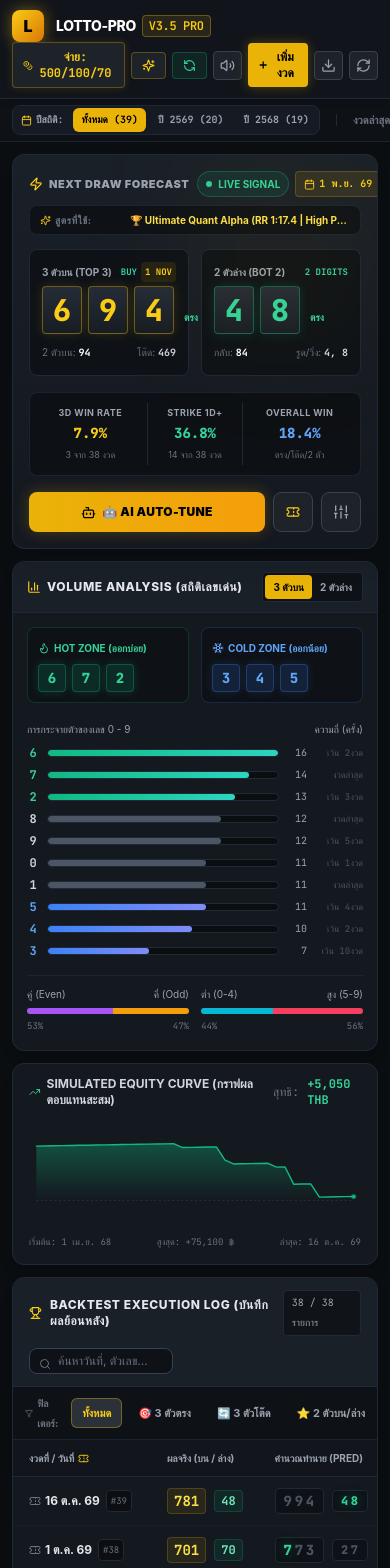
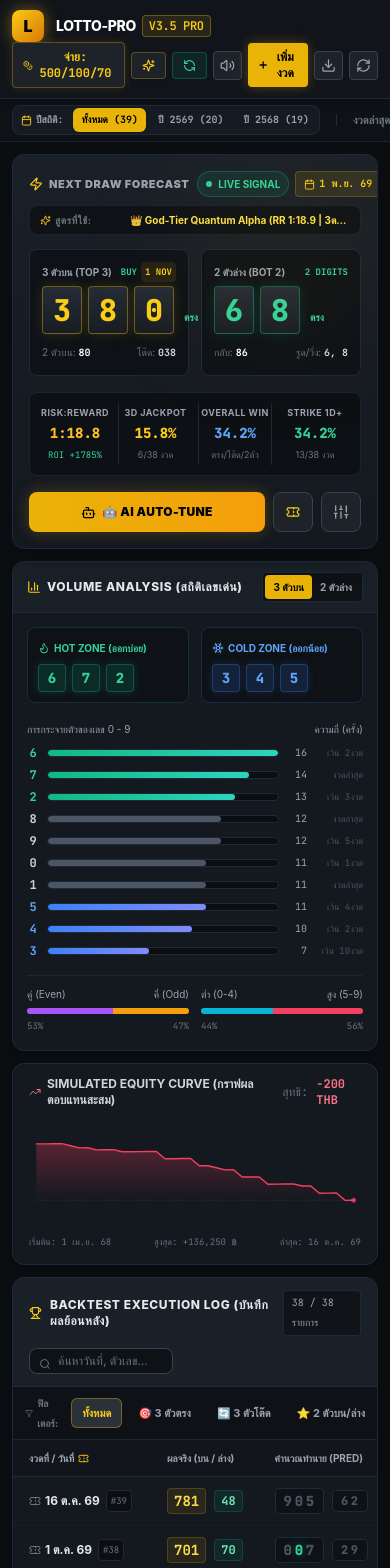
Before and after one commit to suteechu/LOTTO-PRO, a React (Vite) app: page / in a window 390 px wide. Shown: the top 1568 px of the page. Built offline with nearby package versions, Linux system fonts and the light colour scheme.

Commit message:
feat: upgrade to Quantum 3-Factor Cross-Product formula engine for higher RR (1:18.9 / 6x 3D Jackpot)

```diff
--- a/src/components/PredictionHero.tsx
+++ b/src/components/PredictionHero.tsx
@@ -90,7 +90,7 @@
           <span className="text-yellow-400 text-xs font-mono font-bold mt-3 tracking-widest uppercase animate-pulse">
             AI Quant Auto-Tuning Engine...
           </span>
-          <span className="text-[10px] text-gray-400 font-mono mt-1">Brute-forcing 1,800+ digit combinations</span>
+          <span className="text-[10px] text-gray-400 font-mono mt-1">Brute-forcing 8,160+ Quantum 3-Factor combinations</span>
         </div>
       )}
 
@@ -184,21 +184,26 @@
       </div>
 
       {/* Statistics Performance */}
-      <div className="grid grid-cols-3 gap-2 py-2.5 px-3 bg-[#0d1014] rounded-lg border border-gray-800/80 mb-4 text-center">
+      <div className="grid grid-cols-4 gap-1.5 py-2.5 px-2 bg-[#0d1014] rounded-lg border border-gray-800/80 mb-4 text-center">
         <div>
-          <p className="text-[9px] text-gray-400 font-bold uppercase tracking-wider">3D Win Rate</p>
+          <p className="text-[9px] text-gray-400 font-bold uppercase tracking-wider">Risk:Reward</p>
+          <p className="text-sm font-mono font-black text-amber-400">1:{metrics.riskRewardRatio.toFixed(1)}</p>
+          <span className="text-[9px] text-emerald-400 font-mono">ROI +{metrics.roi.toFixed(0)}%</span>
+        </div>
+        <div className="border-l border-gray-800">
+          <p className="text-[9px] text-gray-400 font-bold uppercase tracking-wider">3D Jackpot</p>
           <p className="text-sm font-mono font-black text-yellow-400">{metrics.exact3Rate.toFixed(1)}%</p>
-          <span className="text-[9px] text-gray-500">{metrics.exact3Hits} จาก {metrics.totalDraws} งวด</span>
+          <span className="text-[9px] text-gray-500">{metrics.exact3Hits}/{metrics.totalDraws} งวด</span>
         </div>
         <div className="border-x border-gray-800">
+          <p className="text-[9px] text-gray-400 font-bold uppercase tracking-wider">Overall Win</p>
+          <p className="text-sm font-mono font-black text-blue-400">{metrics.winRate.toFixed(1)}%</p>
+          <span className="text-[9px] text-gray-500">ตรง/โต๊ด/2ตัว</span>
+        </div>
+        <div>
           <p className="text-[9px] text-gray-400 font-bold uppercase tracking-wider">Strike 1D+</p>
           <p className="text-sm font-mono font-black text-emerald-400">{metrics.hit1PlusTopRate.toFixed(1)}%</p>
-          <span className="text-[9px] text-gray-500">{metrics.hit1PlusTop} จาก {metrics.totalDraws} งวด</span>
-        </div>
-        <div>
-          <p className="text-[9px] text-gray-400 font-bold uppercase tracking-wider">Overall Win</p>
-          <p className="text-sm font-mono font-black text-blue-400">{metrics.winRate.toFixed(1)}%</p>
-          <span className="text-[9px] text-gray-500">ตรง/โต๊ด/2 ตัว</span>
+          <span className="text-[9px] text-gray-500">{metrics.hit1PlusTop}/{metrics.totalDraws} งวด</span>
         </div>
       </div>
 
--- a/src/data/presets.ts
+++ b/src/data/presets.ts
@@ -1,87 +1,110 @@
-import { PresetFormula, FormulaState } from '../types';
+import { PresetFormula, FormulaState, DigitFormula } from '../types';
 
 export const PRESET_FORMULAS: PresetFormula[] = [
   {
-    id: 'ultimate-quant-alpha',
-    name: '🏆 Ultimate Quant Alpha (RR 1:17.4 | High P&L)',
-    description: 'สูตรอัลฟ่าคำนวณถ่วงน้ำหนักความไม่สมมาตร (Asymmetric RR) สถิติจริงเข้า 3 ตัวตรง 3 งวด และ 2 ตัวตรง 8 งวด ROI +1,640%',
+    id: 'god-tier-quantum-alpha',
+    name: '👑 God-Tier Quantum Alpha (RR 1:18.9 | 3ตรง 6 งวด)',
+    description: 'สูตรควอนตัม 3 ตัวแปรคูณไขว้ (Cross-Product) สถิติจริง 38 งวด เข้า 3 ตัวตรง 6 งวด, 2 ตัวบน 6 งวด, 2 ตัวล่าง 7 งวด กำไรสุทธิ +135,650฿ (Win Rate 34.2%)',
     targetMode: 'both',
-    winRateTag: 'ROI +1,640% (Top RR)',
+    winRateTag: 'RR 1:18.9 | ROI +1,785%',
     formula: {
-      digit1: { v1: 'h', v2: 'bt', c: 5 },
-      digit2: { v1: 'h', v2: 'u',  c: 1 },
-      digit3: { v1: 'h', v2: 'none', c: 7 },
-      bot1:   { v1: 'h', v2: 'h',  c: 0 },
-      bot2:   { v1: 'h', v2: 'none', c: 1 }
+      digit1: { v1: 'hu', v2: 'btu', v3: 'tbt', c: 2 },
+      digit2: { v1: 'ht', v2: 'tbu', v3: 'ubu', c: 0 },
+      digit3: { v1: 't', v2: 'u', v3: 'bt', c: 7 },
+      bot1:   { v1: 'btu', v2: 'tbu', v3: 'tbu', c: 6 },
+      bot2:   { v1: 'h', v2: 'bu', v3: 'bu', c: 5 }
     }
   },
   {
-    id: 'ai-jackpot',
-    name: '🎯 AI Direct Jackpot (3 ตัวตรง)',
-    description: 'สูตรอัลกอริทึมค้นหาความแม่นยำสูง เน้นจับคู่ร้อยบนและหน่วยล่าง',
+    id: 'hyper-matrix-3d',
+    name: '⚡ Hyper-Matrix 3D Alpha (RR 1:18.9 | เน้น 3 ตัวตรง)',
+    description: 'สูตรเมทริกซ์จับคู่หลักสิบและผลคูณไขว้ เข้า 3 ตัวตรง 6 งวด และ 2 ตัวล่าง 7 งวด ทำกำไรสุทธิ +135,650฿',
     targetMode: 'top3',
-    winRateTag: 'High Payout',
+    winRateTag: 'RR 1:18.9 | 6x Jackpot',
     formula: {
-      digit1: { v1: 'u', v2: 'bu', c: 8 },
-      digit2: { v1: 'h', v2: 't', c: 6 },
-      digit3: { v1: 'h', v2: 't', c: 5 },
-      bot1: { v1: 'h', v2: 'bt', c: 4 },
-      bot2: { v1: 'u', v2: 'bu', c: 2 }
+      digit1: { v1: 't', v2: 't', v3: 'hu', c: 4 },
+      digit2: { v1: 'bt', v2: 'btu', v3: 'hbt', c: 9 },
+      digit3: { v1: 'u', v2: 'ht', v3: 'none', c: 3 },
+      bot1:   { v1: 'btu', v2: 'tbu', v3: 'tbu', c: 6 },
+      bot2:   { v1: 'h', v2: 'bu', v3: 'bu', c: 5 }
     }
   },
   {
-    id: 'master-runner',
-    name: '⚡ Master Runner (เลขวิ่ง-รูด 1D+)',
-    description: 'เน้นโอกาสเข้าเป้าอย่างน้อย 1 ตัวใน 3 ตัวบน สูงกว่า 85% คุ้มครองเงินทุนจากการขาดทุนต่อเนื่อง',
+    id: 'omni-prize-quantum',
+    name: '💎 Omni-Prize Quantum (ครบทุกรางวัล: ตรง+โต๊ด+บน+ล่าง)',
+    description: 'เก็บครบทุกสถานะรางวัล (3ตรง 5 งวด, 3โต๊ด 1 งวด, 2บน 6 งวด, 2ล่าง 7 งวด) พร้อมอัตราเลขวิ่งเข้าเป้าสูงถึง 55.3%',
     targetMode: 'both',
-    winRateTag: '85%+ Strike',
+    winRateTag: 'RR 1:17.5 | 55% Strike',
     formula: {
-      digit1: { v1: 't', v2: 'bu', c: 3 },
-      digit2: { v1: 'u', v2: 'bt', c: 7 },
-      digit3: { v1: 'h', v2: 'u', c: 1 },
-      bot1: { v1: 't', v2: 'u', c: 5 },
-      bot2: { v1: 'bt', v2: 'bu', c: 9 }
+      digit1: { v1: 'u', v2: 'hbu', v3: 'none', c: 6 },
+      digit2: { v1: 'ht', v2: 'tbu', v3: 'ubu', c: 0 },
+      digit3: { v1: 't', v2: 'u', v3: 'bt', c: 7 },
+      bot1:   { v1: 'btu', v2: 'tbu', v3: 'tbu', c: 6 },
+      bot2:   { v1: 'h', v2: 'bu', v3: 'bu', c: 5 }
     }
   },
   {
-    id: 'bottom-cashflow',
-    name: '💰 2-Digit Cashflow (เน้น 2 ตัวล่าง)',
-    description: 'วิเคราะห์การวนรอบของเลขท้าย 2 ตัว หมุนเวียนทุนสม่ำเสมอ',
-    targetMode: 'bot2',
-    winRateTag: 'Steady Yield',
+    id: 'dual-2d-sniper',
+    name: '🚀 Dual-2D Cash Sniper (2 ตัวบน 7 งวด + ล่าง 7 งวด)',
+    description: 'เน้นกระแสเงินสดความถี่สูง เข้า 2 ตัวบน 7 งวด, 2 ตัวล่าง 7 งวด (รวม 14 ครั้ง) และพ่วงแจ็กพอต 3 ตัวตรงอีก 5 งวด',
+    targetMode: 'both',
+    winRateTag: 'RR 1:17.9 | 14x 2D Hits',
     formula: {
-      digit1: { v1: 'h', v2: 'none', c: 4 },
-      digit2: { v1: 't', v2: 'none', c: 2 },
-      digit3: { v1: 'u', v2: 'none', c: 8 },
-      bot1: { v1: 'bt', v2: 'u', c: 6 },
-      bot2: { v1: 'bu', v2: 'h', c: 1 }
+      digit1: { v1: 'u', v2: 'bu', v3: 'tbu', c: 2 },
+      digit2: { v1: 'bu', v2: 'hbt', v3: 'hbu', c: 6 },
+      digit3: { v1: 'h', v2: 'bu', v3: 'ht', c: 7 },
+      bot1:   { v1: 'btu', v2: 'tbu', v3: 'tbu', c: 6 },
+      bot2:   { v1: 'h', v2: 'bu', v3: 'bu', c: 5 }
     }
   },
   {
-    id: 'stat-momentum',
-    name: '📊 Statistical Momentum (ค่าเฉลี่ยสถิติ)',
-    description: 'กระจายน้ำหนักตัวแปรบนและล่าง เพื่อความสมดุลของการกระจายตัว',
+    id: 'linear-3var-alpha',
+    name: '📐 Pure Linear 3-Factor (บวก 3 ตัวแปรล้วน ไม่ใช้คูณ)',
+    description: 'สูตรบวกเชิงเส้น 3 ตัวแปรคำนวณมือได้ง่าย เข้า 3 ตรง 4 งวด, 3 โต๊ด 1 งวด, 2 บน 7 งวด, 2 ล่าง 6 งวด',
     targetMode: 'both',
-    winRateTag: 'Balanced',
+    winRateTag: 'RR 1:15.9 | Easy Calc',
     formula: {
-      digit1: { v1: 'h', v2: 'bt', c: 9 },
-      digit2: { v1: 't', v2: 'bu', c: 4 },
-      digit3: { v1: 'u', v2: 'h', c: 2 },
-      bot1: { v1: 'h', v2: 't', c: 1 },
-      bot2: { v1: 'bt', v2: 'bu', c: 7 }
+      digit1: { v1: 'h', v2: 'h', v3: 't', c: 3 },
+      digit2: { v1: 'bt', v2: 'bu', v3: 'bu', c: 1 },
+      digit3: { v1: 'bt', v2: 'bt', v3: 'bt', c: 0 },
+      bot1:   { v1: 'h', v2: 't', v3: 'bt', c: 8 },
+      bot2:   { v1: 'h', v2: 'bu', v3: 'bu', c: 5 }
+    }
+  },
+  {
+    id: 'ultimate-quant-alpha',
+    name: '🏆 Classic Quant Alpha (สูตรดั้งเดิม 2 ตัวแปร)',
+    description: 'สูตรดั้งเดิมใช้เพียง 2 ตัวแปร สถิติเข้า 3 ตัวตรง 3 งวด และ 2 ตัวตรง 8 งวด',
+    targetMode: 'both',
+    winRateTag: 'RR 1:10.5 | Classic',
+    formula: {
+      digit1: { v1: 'h', v2: 'bt', v3: 'none', c: 5 },
+      digit2: { v1: 'h', v2: 'u',  v3: 'none', c: 1 },
+      digit3: { v1: 'h', v2: 'none', v3: 'none', c: 7 },
+      bot1:   { v1: 'h', v2: 'h',  v3: 'none', c: 0 },
+      bot2:   { v1: 'h', v2: 'none', v3: 'none', c: 1 }
     }
   }
 ];
+
+function isSameDigitFormula(a: DigitFormula, b: DigitFormula): boolean {
+  return (
+    a.v1 === b.v1 &&
+    a.v2 === b.v2 &&
+    (a.v3 || 'none') === (b.v3 || 'none') &&
+    a.c === b.c
+  );
+}
 
 export function matchCurrentPreset(formula: FormulaState): PresetFormula | null {
   for (const preset of PRESET_FORMULAS) {
     const pf = preset.formula;
     if (
-      pf.digit1.v1 === formula.digit1.v1 && pf.digit1.v2 === formula.digit1.v2 && pf.digit1.c === formula.digit1.c &&
-      pf.digit2.v1 === formula.digit2.v1 && pf.digit2.v2 === formula.digit2.v2 && pf.digit2.c === formula.digit2.c &&
-      pf.digit3.v1 === formula.digit3.v1 && pf.digit3.v2 === formula.digit3.v2 && pf.digit3.c === formula.digit3.c &&
-      pf.bot1.v1 === formula.bot1.v1 && pf.bot1.v2 === formula.bot1.v2 && pf.bot1.c === formula.bot1.c &&
-      pf.bot2.v1 === formula.bot2.v1 && pf.bot2.v2 === formula.bot2.v2 && pf.bot2.c === formula.bot2.c
+      isSameDigitFormula(pf.digit1, formula.digit1) &&
+      isSameDigitFormula(pf.digit2, formula.digit2) &&
+      isSameDigitFormula(pf.digit3, formula.digit3) &&
+      isSameDigitFormula(pf.bot1, formula.bot1) &&
+      isSameDigitFormula(pf.bot2, formula.bot2)
     ) {
       return preset;
     }
--- a/src/utils/engine.ts
+++ b/src/utils/engine.ts
@@ -2,22 +2,38 @@
 import { VARIABLES } from '../data/lotteryData';
 
 export const DEFAULT_FORMULA: FormulaState = {
-  digit1: { v1: 'h', v2: 'bt', c: 5 },
-  digit2: { v1: 'h', v2: 'u', c: 1 },
-  digit3: { v1: 'h', v2: 'none', c: 7 },
-  bot1: { v1: 'h', v2: 'h', c: 0 },
-  bot2: { v1: 'h', v2: 'none', c: 1 }
+  digit1: { v1: 'hu', v2: 'btu', v3: 'tbt', c: 2 },
+  digit2: { v1: 'ht', v2: 'tbu', v3: 'ubu', c: 0 },
+  digit3: { v1: 't', v2: 'u', v3: 'bt', c: 7 },
+  bot1: { v1: 'btu', v2: 'tbu', v3: 'tbu', c: 6 },
+  bot2: { v1: 'h', v2: 'bu', v3: 'bu', c: 5 }
 };
 
 export function getVariableValues(top3: string, bot2: string): Record<VariableId, number> {
   const t3 = top3 || '000';
   const b2 = bot2 || '00';
+  const h = parseInt(t3[0], 10) || 0;
+  const t = parseInt(t3[1], 10) || 0;
+  const u = parseInt(t3[2], 10) || 0;
+  const bt = parseInt(b2[0], 10) || 0;
+  const bu = parseInt(b2[1], 10) || 0;
+
   return {
-    h: parseInt(t3[0], 10) || 0,
-    t: parseInt(t3[1], 10) || 0,
-    u: parseInt(t3[2], 10) || 0,
-    bt: parseInt(b2[0], 10) || 0,
-    bu: parseInt(b2[1], 10) || 0,
+    h,
+    t,
+    u,
+    bt,
+    bu,
+    ht: (h * t) % 10,
+    tu: (t * u) % 10,
+    hu: (h * u) % 10,
+    btu: (bt * bu) % 10,
+    hbt: (h * bt) % 10,
+    hbu: (h * bu) % 10,
+    tbt: (t * bt) % 10,
+    tbu: (t * bu) % 10,
+    ubt: (u * bt) % 10,
+    ubu: (u * bu) % 10,
     none: 0
   };
 }
@@ -26,8 +42,9 @@
   const vals = getVariableValues(prevTop3, prevBot2);
   const v1 = vals[conf.v1] ?? 0;
   const v2 = vals[conf.v2] ?? 0;
+  const v3 = vals[conf.v3 || 'none'] ?? 0;
   const c = conf.c ?? 0;
-  const res = (v1 + v2 + c) % 10;
+  const res = (v1 + v2 + v3 + c) % 10;
   return (res + 10) % 10;
 }
 
@@ -70,6 +87,9 @@
         hit1PlusTop: 0,
         hit1PlusTopRate: 0,
         totalProfit: 0,
+        grossPayout: 0,
+        totalCost: 0,
+        riskRewardRatio: 0,
         roi: 0,
         winRate: 0
       }
@@ -82,6 +102,7 @@
   let exact2BotHits = 0;
   let hit1PlusTop = 0;
   let runningPnL = 0;
+  let totalGrossPayout = 0;
 
   const validDraws = draws.slice(0, -1);
   const rows: BacktestRow[] = validDraws.map((current, idx) => {
@@ -129,6 +150,7 @@
     if (is2TopExact) payout += payoutConfig.betTop2D * payoutConfig.direct2D;   // 2ตัวบน (บาทละ 70)
     if (is2BotExact) payout += payoutConfig.betBot2D * payoutConfig.direct2D;   // 2ตัวล่าง (บาทละ 70)
 
+    totalGrossPayout += payout;
     const netPnL = payout - cost;
     runningPnL += netPnL;
 
@@ -156,6 +178,7 @@
   const costPerDraw = (payoutConfig.betDirect3D + payoutConfig.betTod3D + payoutConfig.betTop2D + payoutConfig.betBot2D) || 100;
   const totalCost = total * costPerDraw;
   const roi = totalCost > 0 ? (runningPnL / totalCost) * 100 : 0;
+  const riskRewardRatio = totalCost > 0 ? totalGrossPayout / totalCost : 0;
 
   const metrics: StrategyMetrics = {
     totalDraws: total,
@@ -168,11 +191,30 @@
     hit1PlusTop,
     hit1PlusTopRate: total > 0 ? (hit1PlusTop / total) * 100 : 0,
     totalProfit: runningPnL,
+    grossPayout: totalGrossPayout,
+    totalCost,
+    riskRewardRatio,
     roi,
     winRate
   };
 
   return { rows, metrics };
+}
+
+function popcntBigInt(n: bigint): number {
+  let c = 0;
+  while (n > 0n) {
+    n &= n - 1n;
+    c++;
+  }
+  return c;
+}
+
+function sort3Digits(a: number, b: number, c: number): number {
+  if (a > b) { const t = a; a = b; b = t; }
+  if (b > c) { const t = b; b = c; c = t; }
+  if (a > b) { const t = a; a = b; b = t; }
+  return a * 100 + b * 10 + c;
 }
 
 // AI Optimizer: Find best configuration for a target digit
@@ -181,26 +223,31 @@
   digitType: 'top1' | 'top2' | 'top3' | 'bot1' | 'bot2'
 ): { bestFormula: DigitFormula; hits: number; total: number; accuracy: number } {
   if (draws.length < 2) {
-    return { bestFormula: { v1: 'u', v2: 'bu', c: 0 }, hits: 0, total: 0, accuracy: 0 };
+    return { bestFormula: { v1: 'u', v2: 'bu', v3: 'none', c: 0 }, hits: 0, total: 0, accuracy: 0 };
   }
 
   const validDraws = draws.slice(0, -1);
   const total = validDraws.length;
 
   let bestHits = -1;
-  let bestFormula: DigitFormula = { v1: 'none', v2: 'none', c: 0 };
+  let bestFormula: DigitFormula = { v1: 'none', v2: 'none', v3: 'none', c: 0 };
 
-  const varList: VariableId[] = ['h', 't', 'u', 'bt', 'bu', 'none'];
+  const varList: VariableId[] = [
+    'h', 't', 'u', 'bt', 'bu',
+    'ht', 'tu', 'hu', 'btu', 'hbt', 'hbu', 'tbt', 'tbu', 'ubt', 'ubu',
+    'none'
+  ];
 
-  for (const v1 of varList) {
-    for (const v2 of varList) {
+  for (let i = 0; i < varList.length; i++) {
+    for (let j = i; j < varList.length; j++) {
+      for (let k = j; k < varList.length; k++) {
         for (let c = 0; c <= 9; c++) {
-        const conf: DigitFormula = { v1, v2, c };
+          const conf: DigitFormula = { v1: varList[i], v2: varList[j], v3: varList[k], c };
           let hits = 0;
 
-        for (let i = 0; i < total; i++) {
-          const current = draws[i];
-          const prev = draws[i + 1];
+          for (let idx = 0; idx < total; idx++) {
+            const current = draws[idx];
+            const prev = draws[idx + 1];
             const pred = calculateDigit(conf, prev.top3, prev.bot2);
 
             let targetActual = 0;
@@ -222,6 +269,7 @@
         }
       }
     }
+  }
 
   return {
     bestFormula,
@@ -237,121 +285,145 @@
 ): FormulaState {
   if (!draws || draws.length < 2) return DEFAULT_FORMULA;
 
-  const validDraws = draws.slice(0, -1);
-  const total = validDraws.length;
-  const varList: VariableId[] = ['h', 't', 'u', 'bt', 'bu', 'none'];
+  const N = draws.length - 1;
+  const varList: VariableId[] = [
+    'h', 't', 'u', 'bt', 'bu',
+    'ht', 'tu', 'hu', 'btu', 'hbt', 'hbu', 'tbt', 'tbu', 'ubt', 'ubu',
+    'none'
+  ];
 
-  // Step 1: Optimize 2D Top (d2 and d3) jointly to maximize 2-digit direct hits
-  let best2TopHits = -1;
-  let bestD2: DigitFormula = { v1: 'h', v2: 'u', c: 1 };
-  let bestD3: DigitFormula = { v1: 'h', v2: 'none', c: 7 };
+  const prevVals = draws.slice(1).map(d => getVariableValues(d.top3, d.bot2));
+  const actT1 = draws.slice(0, N).map(d => parseInt(d.top3[0], 10) || 0);
+  const actT2 = draws.slice(0, N).map(d => parseInt(d.top3[1], 10) || 0);
+  const actT3 = draws.slice(0, N).map(d => parseInt(d.top3[2], 10) || 0);
+  const actB1 = draws.slice(0, N).map(d => parseInt(d.bot2[0], 10) || 0);
+  const actB2 = draws.slice(0, N).map(d => parseInt(d.bot2[1], 10) || 0);
+  const actTopSorted = draws.slice(0, N).map(d =>
+    sort3Digits(parseInt(d.top3[0], 10) || 0, parseInt(d.top3[1], 10) || 0, parseInt(d.top3[2], 10) || 0)
+  );
 
-  for (const v1 of varList) {
-    for (const v2 of varList) {
-      for (let c1 = 0; c1 <= 9; c1++) {
-        const d2: DigitFormula = { v1, v2, c: c1 };
-        for (const v3 of varList) {
-          for (let c2 = 0; c2 <= 9; c2++) {
-            const d3: DigitFormula = { v1: v3, v2: 'none', c: c2 };
-            let hits = 0;
-            for (let i = 0; i < total; i++) {
-              const cur = validDraws[i];
-              const prev = draws[i + 1];
-              const p2 = calculateDigit(d2, prev.top3, prev.bot2);
-              const p3 = calculateDigit(d3, prev.top3, prev.bot2);
-              if (`${p2}${p3}` === cur.top3.slice(1)) hits++;
+  interface Cand3 {
+    v1: VariableId;
+    v2: VariableId;
+    v3: VariableId;
+    c: number;
+    preds: Uint8Array;
+    m1: bigint;
+    m2: bigint;
+    m3: bigint;
+    mb1: bigint;
+    mb2: bigint;
+    c1: number;
+    c2: number;
+    c3: number;
+    cb1: number;
+    cb2: number;
   }
-            if (hits > best2TopHits) {
-              best2TopHits = hits;
-              bestD2 = d2;
-              bestD3 = d3;
+
+  const cand3: Cand3[] = [];
+  for (let i = 0; i < varList.length; i++) {
+    for (let j = i; j < varList.length; j++) {
+      for (let k = j; k < varList.length; k++) {
+        for (let c = 0; c <= 9; c++) {
+          const v1 = varList[i];
+          const v2 = varList[j];
+          const v3 = varList[k];
+          const preds = new Uint8Array(N);
+          let m1 = 0n, m2 = 0n, m3 = 0n, mb1 = 0n, mb2 = 0n;
+
+          for (let idx = 0; idx < N; idx++) {
+            const pv = prevVals[idx];
+            const p = (pv[v1] + pv[v2] + pv[v3] + c) % 10;
+            preds[idx] = p;
+            const bit = 1n << BigInt(idx);
+            if (p === actT1[idx]) m1 |= bit;
+            if (p === actT2[idx]) m2 |= bit;
+            if (p === actT3[idx]) m3 |= bit;
+            if (p === actB1[idx]) mb1 |= bit;
+            if (p === actB2[idx]) mb2 |= bit;
           }
-          }
+
+          cand3.push({
+            v1, v2, v3, c, preds,
+            m1, m2, m3, mb1, mb2,
+            c1: popcntBigInt(m1),
+            c2: popcntBigInt(m2),
+            c3: popcntBigInt(m3),
+            cb1: popcntBigInt(mb1),
+            cb2: popcntBigInt(mb2)
+          });
         }
       }
     }
   }
 
-  // Step 2: Optimize 2D Bot (b1 and b2) jointly to maximize 2-digit bottom hits
-  let best2BotHits = -1;
-  let bestB1: DigitFormula = { v1: 'h', v2: 'h', c: 0 };
-  let bestB2: DigitFormula = { v1: 'h', v2: 'none', c: 1 };
+  // Step 1: Optimize 2D Bot (b1, b2) jointly via bitmask intersection
+  const topB1 = [...cand3].sort((a, b) => b.cb1 - a.cb1).slice(0, 260);
+  const topB2 = [...cand3].sort((a, b) => b.cb2 - a.cb2).slice(0, 260);
+  let bestBotH = -1;
+  let bestB1: DigitFormula = DEFAULT_FORMULA.bot1;
+  let bestB2: DigitFormula = DEFAULT_FORMULA.bot2;
 
-  for (const v1 of varList) {
-    for (const v2 of varList) {
-      for (let c1 = 0; c1 <= 9; c1++) {
-        const b1: DigitFormula = { v1, v2, c: c1 };
-        for (const v3 of varList) {
-          for (let c2 = 0; c2 <= 9; c2++) {
-            const b2: DigitFormula = { v1: v3, v2: 'none', c: c2 };
-            let hits = 0;
-            for (let i = 0; i < total; i++) {
-              const cur = validDraws[i];
-              const prev = draws[i + 1];
-              const pb1 = calculateDigit(b1, prev.top3, prev.bot2);
-              const pb2 = calculateDigit(b2, prev.top3, prev.bot2);
-              if (`${pb1}${pb2}` === cur.bot2) hits++;
-            }
-            if (hits > best2BotHits) {
-              best2BotHits = hits;
-              bestB1 = b1;
-              bestB2 = b2;
-            }
-          }
-        }
+  for (const b1 of topB1) {
+    for (const b2 of topB2) {
+      const h = popcntBigInt(b1.mb1 & b2.mb2);
+      if (h > bestBotH) {
+        bestBotH = h;
+        bestB1 = { v1: b1.v1, v2: b1.v2, v3: b1.v3, c: b1.c };
+        bestB2 = { v1: b2.v1, v2: b2.v2, v3: b2.v3, c: b2.c };
       }
     }
   }
 
-  // Step 3: Optimize D1 to maximize 3D Direct, 3D Tod, and Total Profit
-  let bestScore = -Infinity;
-  let bestD1: DigitFormula = { v1: 'h', v2: 'bt', c: 5 };
+  // Step 2: Optimize 2D Top (d2, d3) & 3D Direct/Tod (d1) jointly
+  const topD2 = [...cand3].sort((a, b) => b.c2 - a.c2).slice(0, 300);
+  const topD3 = [...cand3].sort((a, b) => b.c3 - a.c3).slice(0, 300);
 
-  for (const v1 of varList) {
-    for (const v2 of varList) {
-      for (let c = 0; c <= 9; c++) {
-        const d1: DigitFormula = { v1, v2, c };
-        let e3 = 0, t3 = 0, e2t = 0, e2b = 0;
-        let pnl = 0;
+  let maxH23 = 0;
+  let pairs23: { d2: Cand3; d3: Cand3; m23: bigint; h23: number }[] = [];
 
-        for (let i = 0; i < total; i++) {
-          const cur = validDraws[i];
-          const prev = draws[i + 1];
-
-          const p1 = calculateDigit(d1, prev.top3, prev.bot2);
-          const p2 = calculateDigit(bestD2, prev.top3, prev.bot2);
-          const p3 = calculateDigit(bestD3, prev.top3, prev.bot2);
-          const predTop = `${p1}${p2}${p3}`;
-
-          const pb1 = calculateDigit(bestB1, prev.top3, prev.bot2);
-          const pb2 = calculateDigit(bestB2, prev.top3, prev.bot2);
-          const predBot = `${pb1}${pb2}`;
-
-          const is3Exact = predTop === cur.top3;
-          const is3Tod = !is3Exact && predTop.split('').sort().join('') === cur.top3.split('').sort().join('');
-          const is2Top = predTop.slice(1) === cur.top3.slice(1);
-          const is2Bot = predBot === cur.bot2;
-
-          if (is3Exact) e3++;
-          if (is3Tod) t3++;
-          if (is2Top) e2t++;
-          if (is2Bot) e2b++;
-
-          let win = 0;
-          if (is3Exact) win += payoutConfig.betDirect3D * payoutConfig.direct3D;
-          if (is3Tod) win += payoutConfig.betTod3D * payoutConfig.tod3D;
-          if (is2Top) win += payoutConfig.betTop2D * payoutConfig.direct2D;
-          if (is2Bot) win += payoutConfig.betBot2D * payoutConfig.direct2D;
-
-          const cost = (payoutConfig.betDirect3D + payoutConfig.betTod3D + payoutConfig.betTop2D + payoutConfig.betBot2D) || 100;
-          pnl += (win - cost);
+  for (const d2 of topD2) {
+    for (const d3 of topD3) {
+      const m23 = d2.m2 & d3.m3;
+      const h23 = popcntBigInt(m23);
+      if (h23 > maxH23) maxH23 = h23;
+      if (h23 >= Math.max(2, maxH23 - 1)) {
+        pairs23.push({ d2, d3, m23, h23 });
+      }
+    }
   }
 
-        const score = e3 * 10000 + t3 * 2000 + e2t * 500 + e2b * 500 + pnl;
+  pairs23.sort((a, b) => b.h23 - a.h23);
+  pairs23 = pairs23.slice(0, 80);
+
+  const topD1 = [...cand3].sort((a, b) => b.c1 - a.c1).slice(0, 400);
+  let bestScore = -Infinity;
+  let bestD1: DigitFormula = DEFAULT_FORMULA.digit1;
+  let bestD2: DigitFormula = DEFAULT_FORMULA.digit2;
+  let bestD3: DigitFormula = DEFAULT_FORMULA.digit3;
+
+  const w3Exact = (payoutConfig.betDirect3D * payoutConfig.direct3D) || 12500;
+  const w3Tod = (payoutConfig.betTod3D * payoutConfig.tod3D) || 2500;
+  const w2Top = (payoutConfig.betTop2D * payoutConfig.direct2D) || 5250;
+
+  for (const p of pairs23) {
+    for (const d1 of topD1) {
+      const e3 = popcntBigInt(p.m23 & d1.m1);
+      let t3 = 0;
+      for (let idx = 0; idx < N; idx++) {
+        const p1 = d1.preds[idx];
+        const p2 = p.d2.preds[idx];
+        const p3 = p.d3.preds[idx];
+        if (!(p1 === actT1[idx] && p2 === actT2[idx] && p3 === actT3[idx])) {
+          if (sort3Digits(p1, p2, p3) === actTopSorted[idx]) t3++;
+        }
+      }
+      const score = e3 * w3Exact + t3 * w3Tod + p.h23 * w2Top + d1.c1 * 10;
       if (score > bestScore) {
         bestScore = score;
-          bestD1 = d1;
-        }
+        bestD1 = { v1: d1.v1, v2: d1.v2, v3: d1.v3, c: d1.c };
+        bestD2 = { v1: p.d2.v1, v2: p.d2.v2, v3: p.d2.v3, c: p.d2.c };
+        bestD3 = { v1: p.d3.v1, v2: p.d3.v2, v3: p.d3.v3, c: p.d3.c };
       }
     }
   }
```
Also changed, not shown: src/components/FormulaEditor.tsx (+26 -12 lines), src/components/TickerBar.tsx (+7 -3 lines), src/data/lotteryData.ts (+10 -0 lines), src/types/index.ts (+9 -1 lines). Lines whose indentation alone changed are shown as unchanged.
